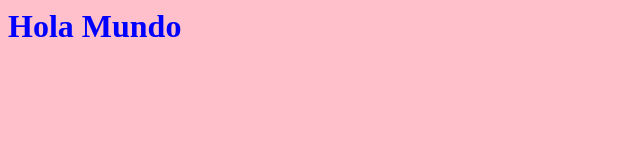
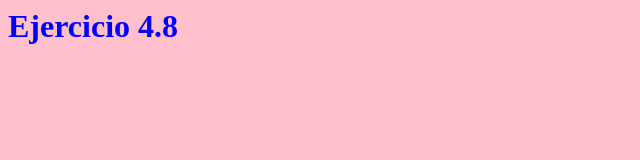
Before and after one commit to AlejandroSeoane/myweb-1, a plain HTML site: page index.html in a window 1280 px wide. Shown: the whole page, without its empty margins (0-640 px from the left). Drawn offline with Linux system fonts and the light colour scheme.

Commit message:
commit en rama cambios02

```diff
--- a/index.html
+++ b/index.html
@@ -3,6 +3,6 @@
 <link rel="stylesheet" type="text/css" href="style.css">
 </head>
 <body>
-<h1>Hola Mundo</h1>
+<h1>Ejercicio 4.8</h1>
 </body>
 </html>
```
